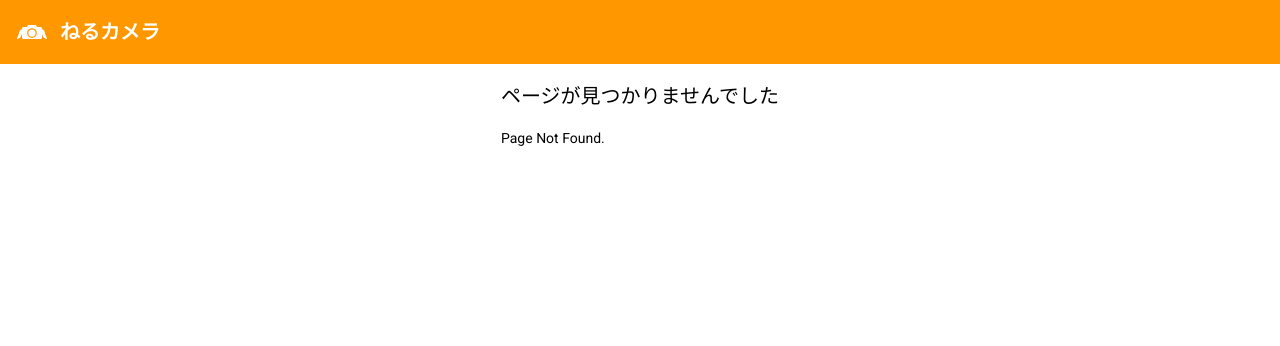
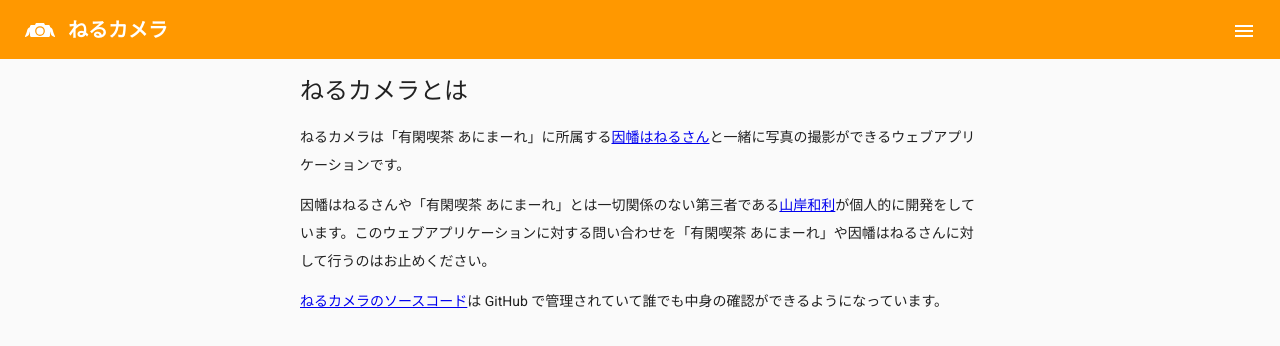
Before and after one commit to inabagumi/neru-camera, an Angular app: page /about in a window 1280 px wide. Before the commit this address had no page. Shown: the top 346 px of the page. Built offline with nearby package versions, Linux system fonts and the light colour scheme.

Commit message:
feat: add about page (#67)

```diff
--- /dev/null
+++ b/src/app/about/about.component.css
@@ -0,0 +1,9 @@
+main {
+  margin: 0 auto;
+  max-width: 680px;
+  padding: 1rem;
+}
+
+p {
+  line-height: 2;
+}
--- /dev/null
+++ b/src/app/about/about.component.html
@@ -0,0 +1,7 @@
+<main class="mat-typography">
+  <h1>ねるカメラとは</h1>
+
+  <p>ねるカメラは「有閑喫茶 あにまーれ」に所属する<a href="https://www.youtube.com/channel/UC0Owc36U9lOyi9Gx9Ic-4qg" rel="noopener noreferrer" target="_blank">因幡はねるさん</a>と一緒に写真の撮影ができるウェブアプリケーションです。</p>
+  <p>因幡はねるさんや「有閑喫茶 あにまーれ」とは一切関係のない第三者である<a href="https://ykzts.com/" rel="noopener noreferrer" target="_blank">山岸和利</a>が個人的に開発をしています。このウェブアプリケーションに対する問い合わせを「有閑喫茶 あにまーれ」や因幡はねるさんに対して行うのはお止めください。</p>
+  <p><a href="https://github.com/ykzts/neru-camera" rel="noopener noreferrer" target="_blank">ねるカメラのソースコード</a>は GitHub で管理されていて誰でも中身の確認ができるようになっています。</p>
+</main>
--- /dev/null
+++ b/src/app/about/about.component.ts
@@ -0,0 +1,15 @@
+import { Component, OnInit } from '@angular/core';
+
+@Component({
+  selector: 'app-about',
+  templateUrl: './about.component.html',
+  styleUrls: ['./about.component.css']
+})
+export class AboutComponent implements OnInit {
+
+  constructor() { }
+
+  ngOnInit() {
+  }
+
+}
--- a/src/app/app-routing.module.ts
+++ b/src/app/app-routing.module.ts
@@ -1,5 +1,6 @@
 import { NgModule } from '@angular/core';
 import { Routes, RouterModule } from '@angular/router';
+import { AboutComponent } from './about/about.component';
 import { CameraComponent } from './camera/camera.component';
 import { PageNotFoundComponent } from './page-not-found/page-not-found.component';
 
@@ -7,6 +8,11 @@
   {
     path: '',
     component: CameraComponent,
+    pathMatch: 'full'
+  },
+  {
+    path: 'about',
+    component: AboutComponent,
     pathMatch: 'full'
   },
   {
--- a/src/app/app.component.css
+++ b/src/app/app.component.css
@@ -6,19 +6,44 @@
   width: 100%;
 }
 
-.brand {
+mat-toolbar.mat-primary {
+  color: #fff;
+}
+
+.navbar__brand {
   align-items: center;
-  color: #fff;
+  color: inherit;
   display: flex;
   font-weight: 700;
+  margin-left: 0.5rem;
   text-decoration: none;
 }
 
-.brand img {
+.navbar__brand img {
   display: block;
 }
 
-.brand span {
+.navbar__brand span {
   display: block;
   margin-left: 12px;
 }
+
+.navbar__spacer {
+  flex: 1 1 auto;
+}
+
+mat-sidenav-container {
+  display: block;
+  height: 100%;
+  width: 100%;
+}
+
+mat-sidenav {
+  display: block;
+  max-width: 100%;
+  width: 300px;
+}
+
+mat-list a {
+  text-decoration: none;
+}
--- a/src/app/app.component.html
+++ b/src/app/app.component.html
@@ -1,11 +1,39 @@
 <mat-toolbar color="primary">
-  <a class="brand" routerLink="/">
+  <a
+    class="navbar__brand"
+    (click)="sidenav.close()"
+    routerLink="">
     <img alt="" height="32" src="assets/logo.svg" width="32">
     <span>ねるカメラ</span>
   </a>
+
+  <span class="navbar__spacer"></span>
+
+  <button
+    class="navbar__menu-button"
+    (click)="sidenav.toggle()"
+    mat-icon-button>
+    <mat-icon aria-label="メニュー">menu</mat-icon>
+  </button>
 </mat-toolbar>
 
-<router-outlet></router-outlet>
+<mat-sidenav-container>
+  <router-outlet></router-outlet>
+
+  <mat-sidenav
+    #sidenav
+    position="end">
+    <mat-list>
+      <a
+        (click)="sidenav.close()"
+        routerLink="about"
+        mat-list-item>
+        ねるカメラについて
+      </a>
+    </mat-list>
+    <mat-divider></mat-divider>
+  </mat-sidenav>
+</mat-sidenav-container>
 
 <link href="https://fonts.googleapis.com/css?family=Roboto:300,400,500" rel="stylesheet">
 <link href="https://fonts.googleapis.com/css?family=Noto+Sans+JP:400,700" rel="stylesheet">
```
Also changed, not shown: src/app/app.module.ts (+8 -0 lines), 2 other files (tests, documents, lock files or other folders).
